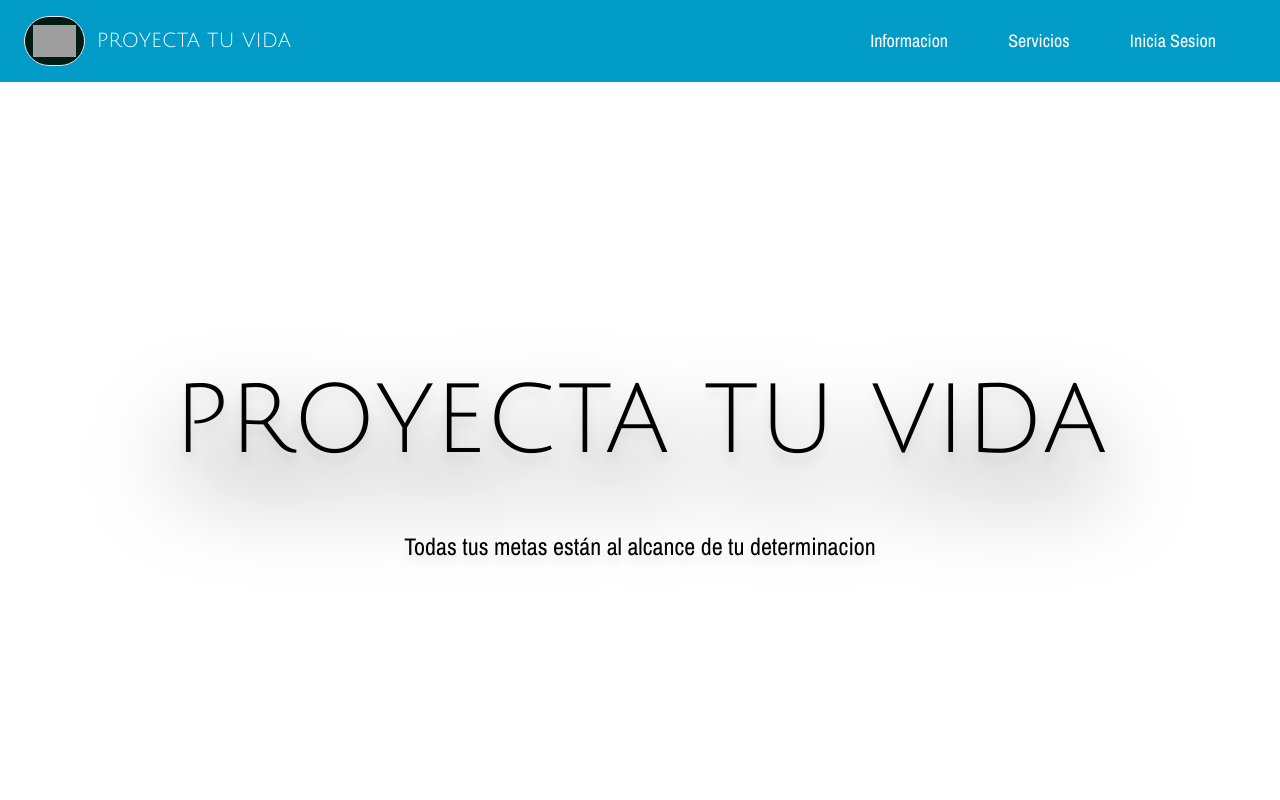
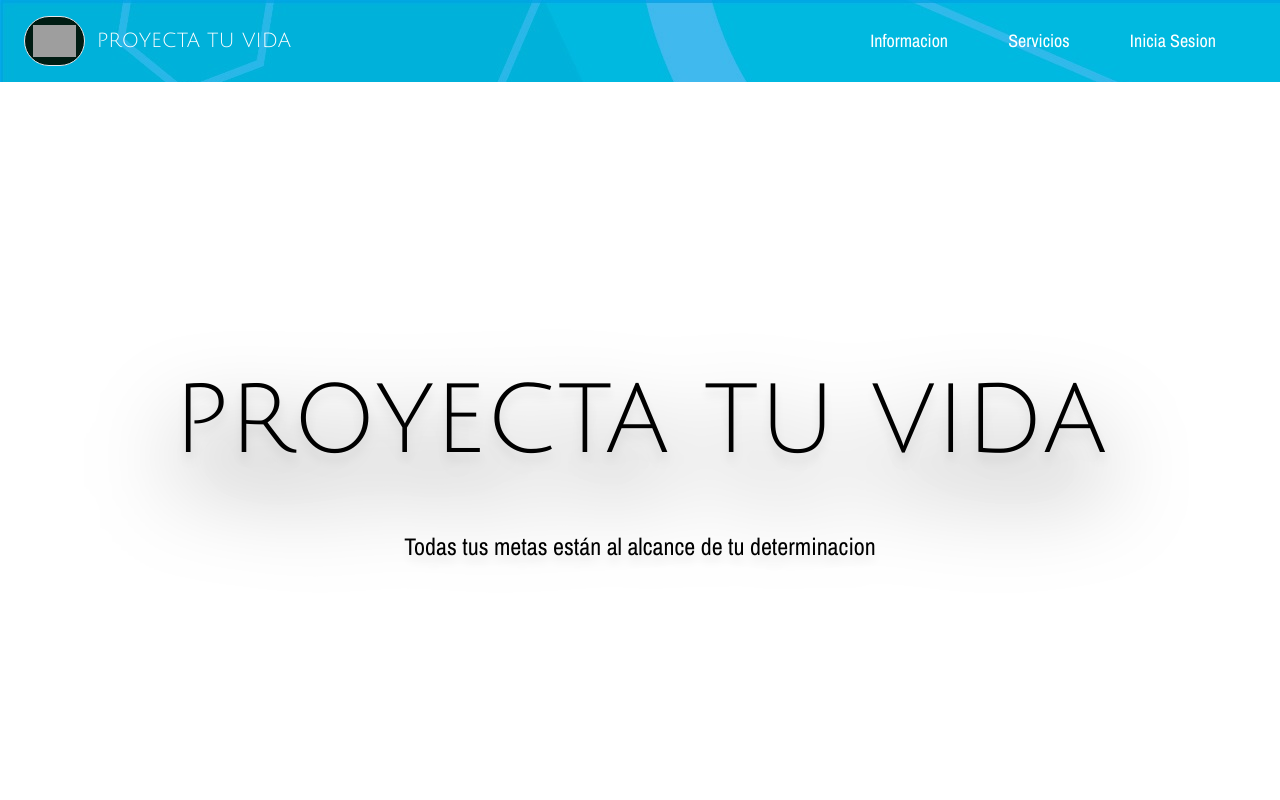
Before and after one commit to KevinSpinell/Proyecto, an Astro site: page / in a window 1280 px wide. Shown: the top 800 px of the page. Built offline with nearby package versions, Linux system fonts and the light colour scheme; Astro itself is replaced by a stand-in of ours; grey boxes are pictures that could not be loaded.

Commit message:
Imagen para el layout

```diff
--- a/src/layouts/Layout.astro
+++ b/src/layouts/Layout.astro
@@ -14,7 +14,7 @@ const {tittle} = Astro.props
 		<meta name="generator" content={Astro.generator} />
 		<title>{tittle}</title>
 	</head>
-	<body class="bg-[#009cc7] m-0 p-0">
+	<body class=" bg-[url('/public/layout.jpg')]  m-0 p-0">
 		<slot />
 	</body>
 </html>
```
Also changed, not shown: public/layout.jpg (added).
